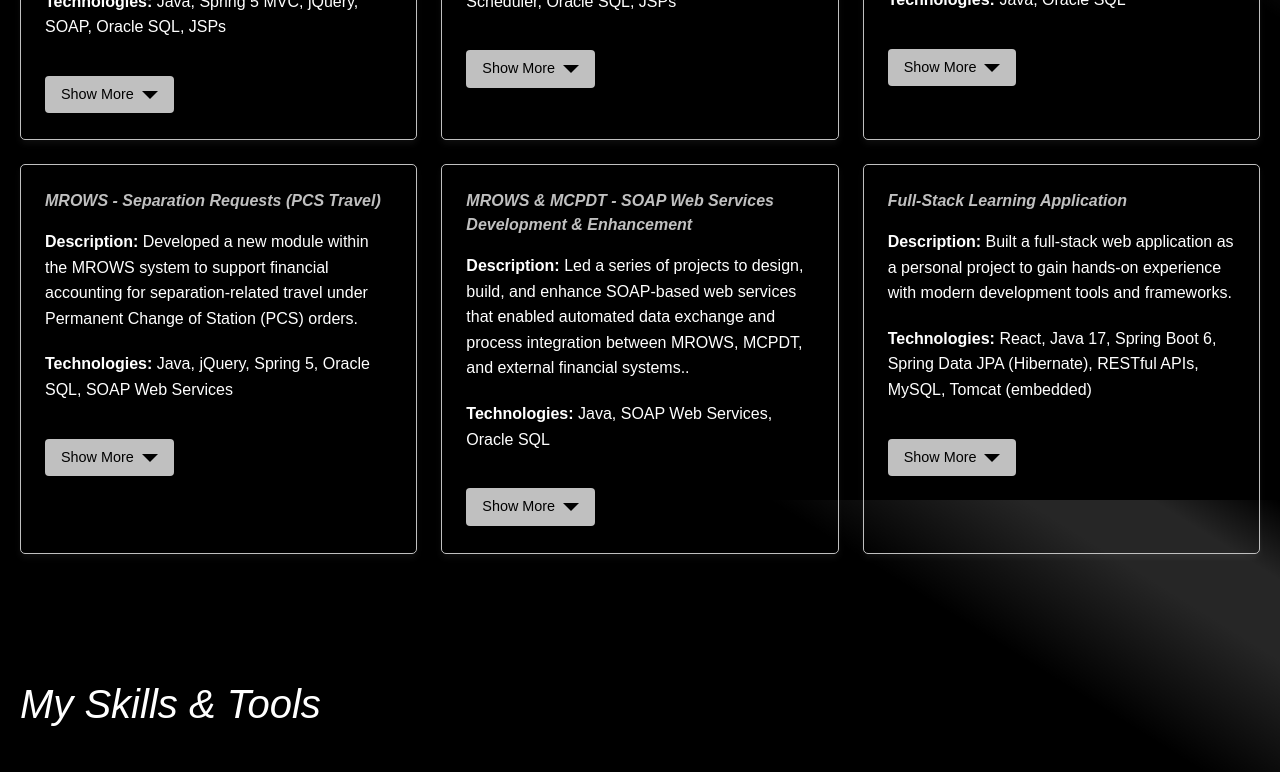
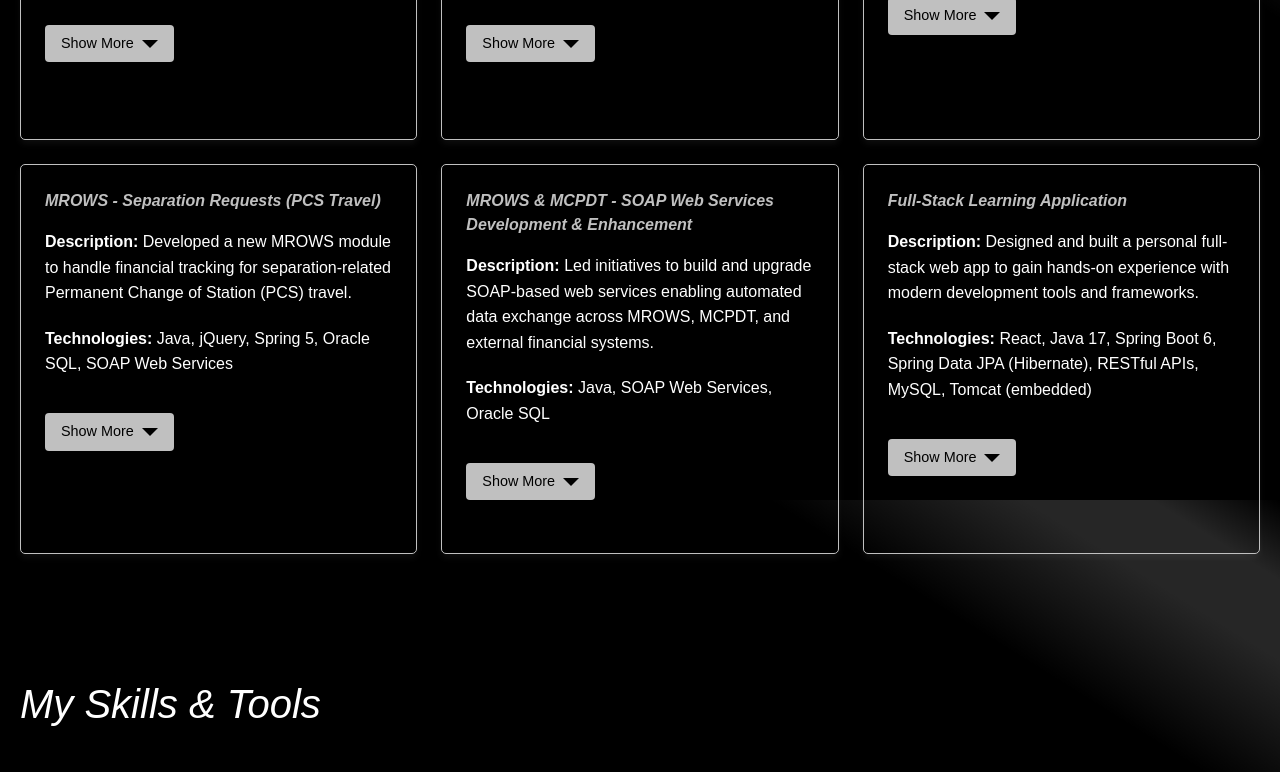
Before and after one commit to ethan5191/portfolio_v2, a Next.js app: page / in a window 1280 px wide. Shown: the part 3500-4272 px from the top of the page. Built offline with nearby package versions, Linux system fonts and the light colour scheme.

Commit message:
Updated project descriptions to be less wordy to condense space, removed role

```diff
--- a/app/components/projects2/ProjectCard2.tsx
+++ b/app/components/projects2/ProjectCard2.tsx
@@ -34,7 +34,7 @@ const ProjectCard: React.FC<ProjectCardProps> = ({project}) => {
                  className={`${styles.details} ${expanded ? styles.detailsExpanded : ''}`}
             >
                 <div className={styles.detailsInner}>
-                    <p><strong>Role:</strong> {project.role}</p>
+                    {/*<p><strong>Role:</strong> {project.role}</p>*/}
                     <p><strong>Technical Highlights:</strong></p>
                     <ul>
                         {project.technicalDetails.map((detail) => (
--- a/app/components/projects2/Projects2Section.tsx
+++ b/app/components/projects2/Projects2Section.tsx
@@ -11,71 +11,70 @@ const myProjects = [
     {
         id: 'mrows-travel',
         title: 'MROWS - Travel Claim Module',
-        description: 'Led the development of a critical module within the MROWS system to automate the travel claim submission and processing workflow. This module integrated with the external DTMS system to streamline approvals and payments.',
-        role: 'Collaborated on the full-stack design and implementation. Key contributions included architecting a new database schema, developing user interface components and backend logic, building an outgoing SOAP web service to DTMS, and designing an incoming reconciliation/rejection service to receive payment confirmations and status updates.',
+        description: 'Led development of a full-stack module to automate travel claim submissions in MROWS, integrating with the DTMS system for payment processing and status reconciliation.',
+        // role: 'Collaborated on the full-stack design and implementation. Key contributions included architecting a new database schema, developing user interface components and backend logic, building an outgoing SOAP web service to DTMS, and designing an incoming reconciliation/rejection service to receive payment confirmations and status updates.',
         technologies: ['Java', 'Spring 5 MVC', 'jQuery', 'SOAP', 'Oracle SQL', 'JSPs'],
-        technicalDetails: ['Designed and implemented a new relational database architecture to support claim data lifecycle.',
+        technicalDetails: ['Designed new database architecture and implemented UI/backend for claim workflows.',
             'Developed both frontend UI components and backend logic for claims submission and tracking.',
-            'Built outgoing SOAP-based web service integration with DTMS for data transmission.',
-            'Designed incoming web service endpoint to handle payment reconciliation and rejections from DTMS.'],
-        impact: 'Automated and accelerated a previously manual workflow, reducing the claim processing time from several weeks to just a few hours. From 2019 to 2024, the module processed an average of 2,300 travel claims annually, significantly improving financial timeliness for Marines.',
+            'Built outbound SOAP integration with DTMS for approvals.',
+            'Developed inbound reconciliation service to process payment updates.'],
+        impact: 'Reduced claim processing from weeks to hours, with ~2,300 claims processed annually (2019–2024), significantly improving payment timelines for Marines..',
     },
     {
         id: 'mrows-dai',
         title: 'MROWS - SABRS to DAI Transition',
-        description: 'Led the modernization of MROWS financial integrations by transitioning from the legacy SABRS system to the Department of Defense\’s new standard accounting system, the Defense Agencies Initiative (DAI).',
-        role: 'Served as the primary developer on this high-visibility project, responsible for the full lifecycle of design, development, and deployment.',
+        description: 'Led the transition from SABRS to the DoD’s Defense Agency Initiative (DAI) accounting system, modernizing MROWS financial integrations.',
+        // role: 'Served as the primary developer on this high-visibility project, responsible for the full lifecycle of design, development, and deployment.',
         technologies: ['Java', 'Spring 5 MVC', 'Quartz Scheduler', 'Oracle SQL', 'JSPs'],
-        technicalDetails: ['Designed and implemented an automated process to generate DAI-compliant XML records.',
-            'Created two distinct scheduled jobs using Quartz Scheduler to manage secure, periodic data transmission.',
-            'Ensured secure and reliable integration with DAI to meet strict DoD financial and security requirements.'],
-        impact: 'Enabled MROWS to fully integrate with the DoD’s standard accounting platform, streamlining financial reporting and audit readiness. This project directly contributed to the Marine Corps achieving clean financial audit outcomes for two consecutive years..',
+        technicalDetails: ['Designed automated generation of DAI-compliant XML records.',
+            'Developed scheduled jobs (Quartz) for secure, periodic data transmission.',
+            'Ensured compliance with DoD financial and security standards.'],
+        impact: 'Enabled seamless DAI integration, improving audit readiness and supporting two consecutive clean financial audits for the Marine Corps.',
     },
     {
         id: 'mcpdt-slo',
         title: 'MCPDT - Funding Structure Transition (LOA to SFIS SLOA)',
-        description: 'Modernized the funding allocation process within the MCPDT system by transitioning from the legacy Line of Accounting (LOA) format to the standardized SFIS-compliant Standard Line of Accounting (SLOA) structure.',
-        role: 'Served as the sole developer responsible for designing, implementing, and integrating the new funding logic..',
+        description: 'Modernized MCPDT’s funding logic by transitioning from legacy LOA to the SFIS-compliant SLOA structure.',
+        // role: 'Served as the sole developer responsible for designing, implementing, and integrating the new funding logic..',
         technologies: ['Java', 'Oracle SQL'],
-        technicalDetails: ['Implemented core logic to incorporate annually generated SLOA data into each MCPDT order.',
-            'Ensured accurate alignment of financial tracking with the new SFIS-compliant structure.',
-            'Designed the solution to support yearly updates to SLOA data with minimal manual intervention.'],
-        impact: 'Brought the MCPDT system into compliance with the updated DoD financial standards, enhancing accuracy and audit readiness. The project is currently ongoing, with phased improvements continuing.',
+        technicalDetails: ['Integrated annually generated SLOA data into MCPDT order workflows.',
+            'Ensured accurate financial tracking aligned with DoD standards.',
+            'Designed for seamless yearly updates with minimal manual effort.'],
+        impact: 'Improved compliance and auditability by aligning funding processes with DoD financial standards. Project remains in active development with phased rollouts.',
         // status: 'Ongoing, expected completion 9/30/2025' // Add status if desired
     },
     {
         id: 'mrows-sep',
         title: 'MROWS - Separation Requests (PCS Travel)',
-        description: 'Developed a new module within the MROWS system to support financial accounting for separation-related travel under Permanent Change of Station (PCS) orders.',
-        role: 'Served as the sole developer responsible for the full lifecycle of the module—from initial design through implementation and deployment..',
+        description: 'Developed a new MROWS module to handle financial tracking for separation-related Permanent Change of Station (PCS) travel.',
+        // role: 'Served as the sole developer responsible for the full lifecycle of the module—from initial design through implementation and deployment..',
         technologies: ['Java', 'jQuery', 'Spring 5', 'Oracle SQL', 'SOAP Web Services'],
-        technicalDetails: ['Designed and implemented a new UI, backend logic, and supporting database structure.',
-            'Built the end-to-end workflow to transmit funding requests to MCPDT and DAI.',
-            'Ensured integration with existing financial systems while maintaining data accuracy and reliability.'],
-        impact: 'Enabled precise financial tracking for the return-travel portion of PCS orders, addressing a longstanding gap in accountability. The new module significantly improved accuracy in reporting and managing separation-related travel expenses..',
+        technicalDetails: ['Built full-stack solution: UI, backend, and database.',
+            'Implemented workflow to send funding requests to MCPDT and DAI.',
+            'Ensured accurate integration with existing financial systems.'],
+        impact: 'Improved visibility and accuracy in tracking separation-related PCS travel funding, enabling more precise financial estimates and better alignment with actual spending.',
     },
     {
         id: 'mrows-mcpdt-soap',
         title: 'MROWS & MCPDT - SOAP Web Services Development & Enhancement',
-        description: 'Led a series of projects to design, build, and enhance SOAP-based web services that enabled automated data exchange and process integration between MROWS, MCPDT, and external financial systems..',
-        role: 'Developed multiple new web services (three in MROWS, one in MCPDT) and updated the business logic for several existing services to support evolving integration needs..',
+        description: 'Led initiatives to build and upgrade SOAP-based web services enabling automated data exchange across MROWS, MCPDT, and external financial systems.',
+        // role: 'Developed multiple new web services (three in MROWS, one in MCPDT) and updated the business logic for several existing services to support evolving integration needs..',
         technologies: ['Java', 'SOAP Web Services', 'Oracle SQL'],
-        technicalDetails: ['Built integration services such as MROWS-to-MCPDT order search and DTMS-to-MCPDT-to-DAI reconciliation.',
-            'Enhanced existing services to improve reliability, data integrity, and performance.',
-            'Focused on secure, real-time communication and automated workflows across systems.'],
-        impact: 'Improved audit compliance by centralizing and standardizing user access points. Enhanced financial transparency and accuracy by automating payment updates and reconciliation processes..',
+        technicalDetails: ['Developed four new services (three in MROWS, one in MCPDT).',
+            'Improved logic and performance of existing services.',
+            'Built integrations for order search and reconciliation workflows.'],
+        impact: 'Streamlined system communication and improved data reliability, enhancing audit compliance and financial transparency through automation.',
     },
     {
         id: 'personal-learning-app',
         title: 'Full-Stack Learning Application', // Or a functional name
-        description: 'Built a full-stack web application as a personal project to gain hands-on experience with modern development tools and frameworks.',
-        role: 'Sole developer responsible for the end-to-end design and implementation of the application..',
+        description: 'Designed and built a personal full-stack web app to gain hands-on experience with modern development tools and frameworks.',
+        // role: 'Sole developer responsible for the end-to-end design and implementation of the application..',
         technologies: ['React', 'Java 17', 'Spring Boot 6', 'Spring Data JPA (Hibernate)', 'RESTful APIs', 'MySQL', 'Tomcat (embedded)'],
-        technicalDetails: ['Developed a dynamic React frontend with multiple views and interactive components.',
-            'Built a Spring Boot 6 backend exposing RESTful APIs for client-server communication',
-            'Used Spring Data JPA with Hibernate for ORM and MySQL as the persistent data layer.',
-            'Implemented business logic for processing, storing, and displaying data in real time.'],
-        impact: 'Demonstrates practical application of modern full-stack technologies and showcases the ability to design, build, and deploy a complete web application from scratch.',
+        technicalDetails: ['Created a dynamic React frontend with multiple views.',
+            'Built RESTful backend using Spring Boot 6 and Java 17.',
+            'Integrated MySQL with Spring Data JPA (Hibernate) for data persistence.'],
+        impact: 'Showcases proficiency in full-stack development and the ability to architect, implement, and deploy a complete web application independently.',
     },
 ];
 
--- a/app/components/projects2/project.ts
+++ b/app/components/projects2/project.ts
@@ -2,7 +2,7 @@ export interface Project {
     id: string; // Unique ID for keys
     title: string;
     description: string; // Brief
-    role: string; // Full detail
+    // role: string; // Full detail
     technologies: string[];
     technicalDetails: string[]; // Full detail
     impact: string; // Full detail
```
